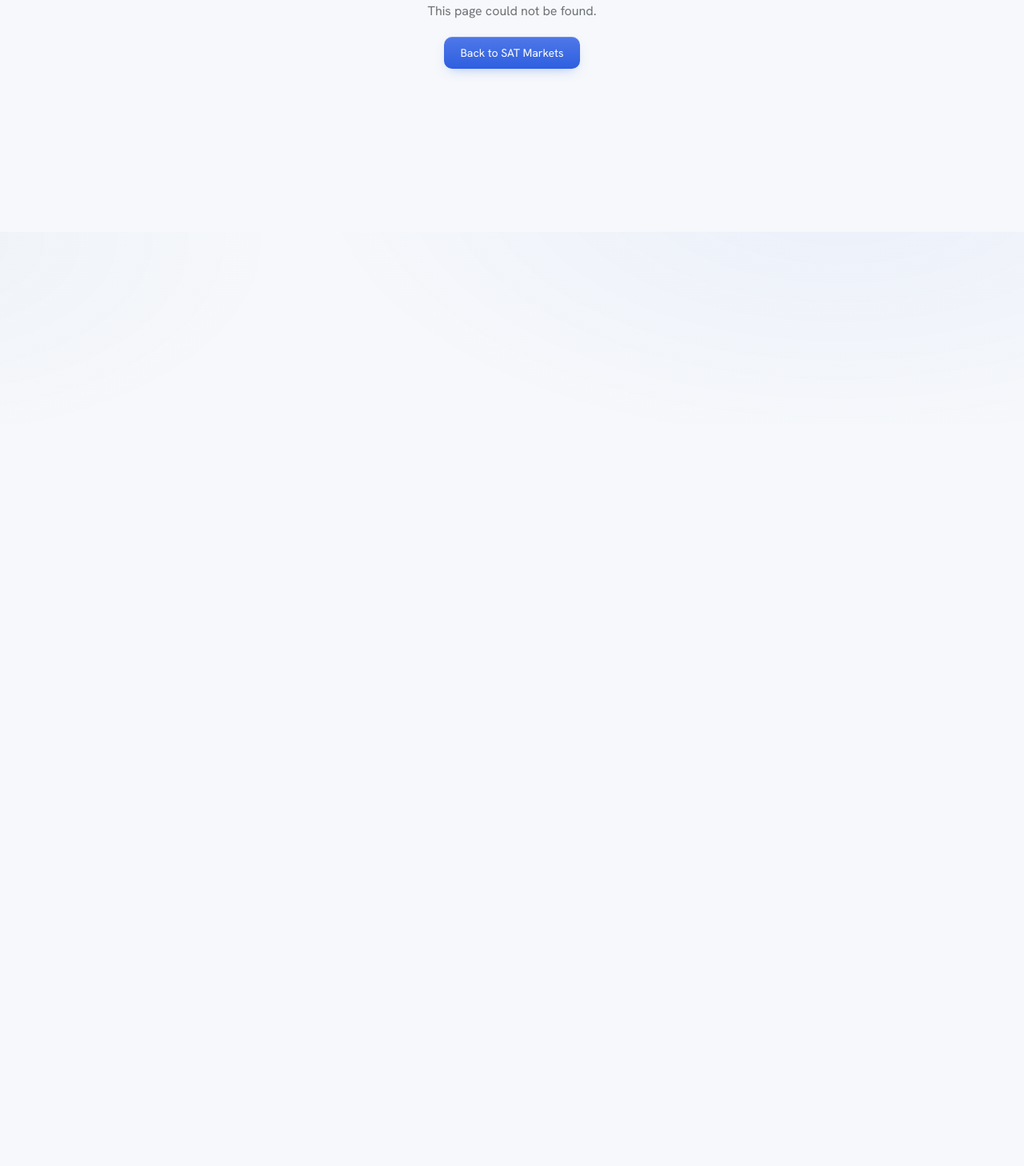
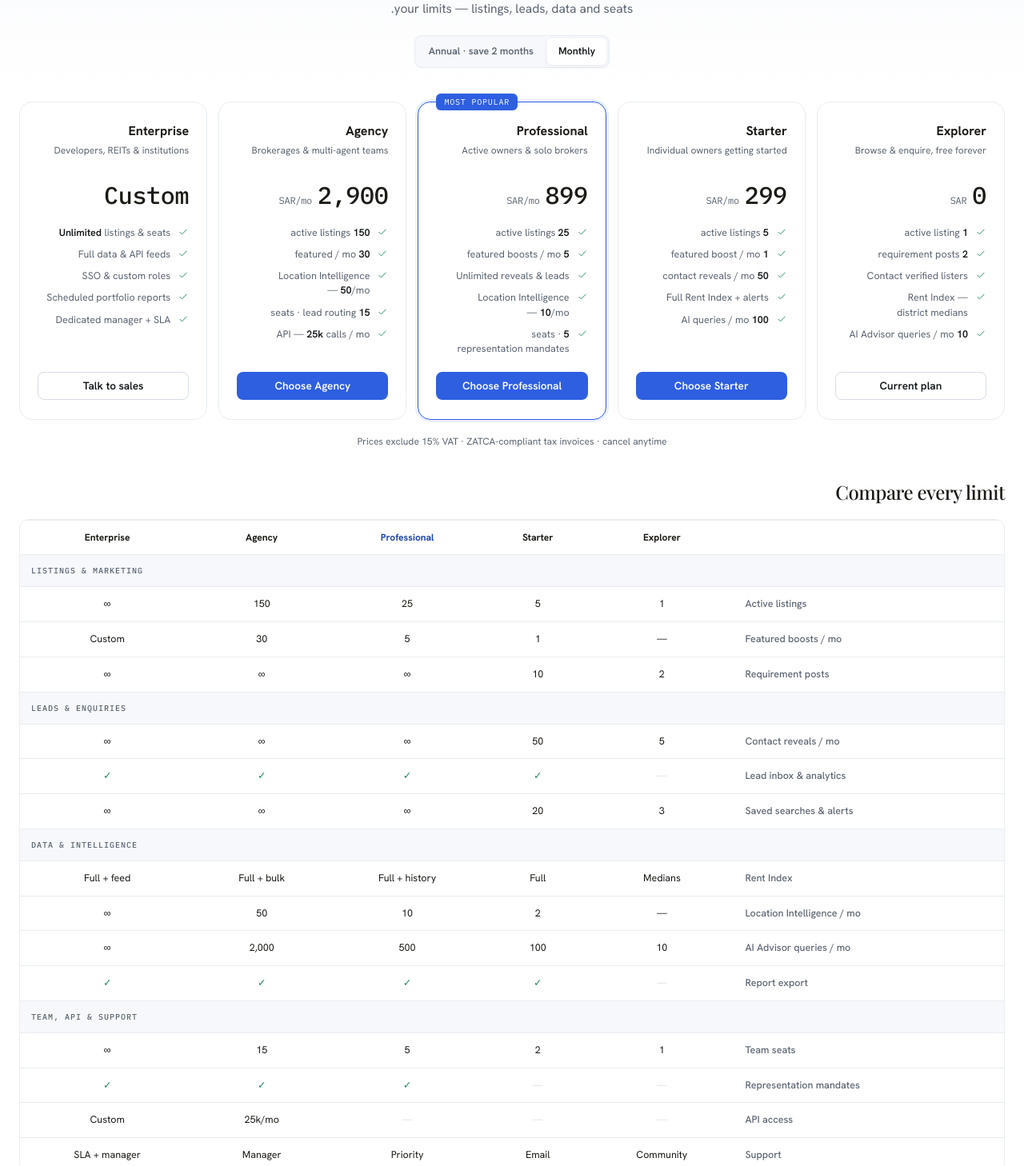
Before and after one commit to saleemzeidan123/satmarkets, a Next.js app: page /ar/pricing in a window 1280 px wide. Before the commit this address had no page. Shown: the part 270-1728 px from the top of the page at 80% size. Before the commit the page ends 800 px from the top, so only its background shows below. Built offline with nearby package versions, Linux system fonts and the light colour scheme.

Commit message:
feat(pricing): membership grades + comparison matrix

```diff
--- /dev/null
+++ b/src/app/[locale]/pricing/page.tsx
@@ -0,0 +1,86 @@
+import { isLocale } from "@/i18n/config";
+import { notFound } from "next/navigation";
+import { Icon } from "@/components/satkit";
+
+type Tier = { nm: string; who: string; price: string; unit: string; feat: boolean; ghost?: boolean; cta: string; pts: string[] };
+
+export default function PricingPage({ params }: { params: { locale: string } }) {
+  if (!isLocale(params.locale)) notFound();
+  const tiers: Tier[] = [
+    { nm: "Explorer", who: "Browse & enquire, free forever", price: "0", unit: "SAR", feat: false, ghost: true, cta: "Current plan",
+      pts: ["<b>1</b> active listing", "<b>2</b> requirement posts", "Contact verified listers", "Rent Index — district medians", "<b>10</b> AI Advisor queries / mo"] },
+    { nm: "Starter", who: "Individual owners getting started", price: "299", unit: "SAR/mo", feat: false, cta: "Choose Starter",
+      pts: ["<b>5</b> active listings", "<b>1</b> featured boost / mo", "<b>50</b> contact reveals / mo", "Full Rent Index + alerts", "<b>100</b> AI queries / mo"] },
+    { nm: "Professional", who: "Active owners & solo brokers", price: "899", unit: "SAR/mo", feat: true, cta: "Choose Professional",
+      pts: ["<b>25</b> active listings", "<b>5</b> featured boosts / mo", "Unlimited reveals & leads", "Location Intelligence — <b>10</b>/mo", "<b>5</b> seats · representation mandates"] },
+    { nm: "Agency", who: "Brokerages & multi-agent teams", price: "2,900", unit: "SAR/mo", feat: false, cta: "Choose Agency",
+      pts: ["<b>150</b> active listings", "<b>30</b> featured / mo", "Location Intelligence — <b>50</b>/mo", "<b>15</b> seats · lead routing", "API — <b>25k</b> calls / mo"] },
+    { nm: "Enterprise", who: "Developers, REITs & institutions", price: "Custom", unit: "", feat: false, ghost: true, cta: "Talk to sales",
+      pts: ["<b>Unlimited</b> listings & seats", "Full data & API feeds", "SSO & custom roles", "Scheduled portfolio reports", "Dedicated manager + SLA"] },
+  ];
+  const matrix: string[][] = [
+    ["grp", "Listings & marketing"],
+    ["Active listings", "1", "5", "25", "150", "∞"],
+    ["Featured boosts / mo", "—", "1", "5", "30", "Custom"],
+    ["Requirement posts", "2", "10", "∞", "∞", "∞"],
+    ["grp", "Leads & enquiries"],
+    ["Contact reveals / mo", "5", "50", "∞", "∞", "∞"],
+    ["Lead inbox & analytics", "no", "yes", "yes", "yes", "yes"],
+    ["Saved searches & alerts", "3", "20", "∞", "∞", "∞"],
+    ["grp", "Data & intelligence"],
+    ["Rent Index", "Medians", "Full", "Full + history", "Full + bulk", "Full + feed"],
+    ["Location Intelligence / mo", "—", "2", "10", "50", "∞"],
+    ["AI Advisor queries / mo", "10", "100", "500", "2,000", "∞"],
+    ["Report export", "no", "yes", "yes", "yes", "yes"],
+    ["grp", "Team, API & support"],
+    ["Team seats", "1", "2", "5", "15", "∞"],
+    ["Representation mandates", "no", "no", "yes", "yes", "yes"],
+    ["API access", "no", "no", "no", "25k/mo", "Custom"],
+    ["Support", "Community", "Email", "Priority", "Manager", "SLA + manager"],
+  ];
+  const cell = (v: string) => v === "yes" ? <span className="yes">✓</span> : v === "no" ? <span className="no">—</span> : <span className="tnum">{v}</span>;
+  return (
+    <div style={{ background: "var(--paper)" }}>
+      <div style={{ padding: "48px 24px 28px", textAlign: "center", background: "linear-gradient(180deg,var(--cool),var(--paper))" }}>
+        <div className="eyebrow">Membership</div>
+        <h1 className="serif" style={{ fontSize: "clamp(30px,5vw,40px)", fontWeight: 500, letterSpacing: "-.02em", margin: "12px 0 0" }}>Plans that scale with how you use the exchange</h1>
+        <p className="muted" style={{ fontSize: 15.5, maxWidth: 560, margin: "14px auto 0" }}>Every grade includes verified listings and the Rent Index. Higher grades raise your limits — listings, leads, data and seats.</p>
+        <div className="seg" style={{ display: "inline-flex", marginTop: 22 }}><span className="on">Monthly</span><span>Annual · save 2 months</span></div>
+      </div>
+      <div style={{ maxWidth: 1360, margin: "0 auto" }}>
+        <div className="tier-grid" style={{ padding: "14px 24px 8px" }}>
+          {tiers.map((t, i) => (
+            <div key={i} className={"tier" + (t.feat ? " feat" : "")}>
+              {t.feat && <span className="ribbon">Most popular</span>}
+              <div className="nm">{t.nm}</div>
+              <div className="who">{t.who}</div>
+              <div className="price">{t.price}{t.unit && <small> {t.unit}</small>}</div>
+              <ul>
+                {t.pts.map((p, j) => <li key={j}><span className="ck"><Icon.check size={14} /></span><span dangerouslySetInnerHTML={{ __html: p }} /></li>)}
+              </ul>
+              <div style={{ flex: 1 }} />
+              <span className={"btn " + (t.ghost ? "secondary" : "primary")} style={{ justifyContent: "center", marginTop: 20 }}>{t.cta}</span>
+            </div>
+          ))}
+        </div>
+        <p className="muted" style={{ textAlign: "center", fontSize: 12, margin: "10px 0 0" }}>Prices exclude 15% VAT · ZATCA-compliant tax invoices · cancel anytime</p>
+
+        <div style={{ padding: "36px 24px 48px" }}>
+          <h2 className="serif" style={{ fontSize: 24, fontWeight: 500, letterSpacing: "-.02em", margin: "0 0 16px" }}>Compare every limit</h2>
+          <div className="card" style={{ overflow: "hidden", boxShadow: "none" }}>
+            <div style={{ overflowX: "auto" }}>
+              <table className="matrix">
+                <thead><tr><th></th><th>Explorer</th><th>Starter</th><th style={{ color: "var(--azure-d)" }}>Professional</th><th>Agency</th><th>Enterprise</th></tr></thead>
+                <tbody>
+                  {matrix.map((r, i) => r[0] === "grp"
+                    ? <tr key={i} className="grp"><td colSpan={6}>{r[1]}</td></tr>
+                    : <tr key={i}><td>{r[0]}</td>{r.slice(1).map((v, j) => <td key={j}>{cell(v)}</td>)}</tr>)}
+                </tbody>
+              </table>
+            </div>
+          </div>
+        </div>
+      </div>
+    </div>
+  );
+}
--- a/src/styles/sat-platform.css
+++ b/src/styles/sat-platform.css
@@ -267,3 +267,25 @@
 @media(max-width:560px){.lform-grid{grid-template-columns:1fr!important}}
 
 @media(max-width:760px){.hero-band{padding:32px 22px!important}.hero-band-grid{grid-template-columns:1fr!important;gap:24px!important}}
+/* pricing tiers + matrix */
+.tier{border:1px solid var(--silver);border-radius:16px;background:var(--paper);padding:24px 22px;display:flex;flex-direction:column;position:relative;}
+.tier.feat{border-color:var(--azure);box-shadow:0 0 0 3px var(--azure-wash);}
+.tier .ribbon{position:absolute;top:-11px;left:22px;background:var(--azure);color:#fff;font-family:var(--mono);font-size:10px;letter-spacing:.08em;text-transform:uppercase;padding:3px 10px;border-radius:6px;}
+.tier .nm{font-size:16px;font-weight:700;}
+.tier .who{font-size:12px;color:var(--slate);margin-top:3px;min-height:32px;}
+.tier .price{font-family:var(--mono);font-size:30px;font-weight:500;letter-spacing:-.01em;margin-top:10px;}
+.tier .price small{font-size:12px;color:var(--slate);font-weight:400;}
+.tier ul{list-style:none;margin:16px 0 0;padding:0;display:flex;flex-direction:column;gap:9px;}
+.tier li{font-size:12.5px;color:var(--slate);display:flex;gap:9px;align-items:flex-start;line-height:1.45;}
+.tier li b{color:var(--ink);font-weight:600;}
+.tier li .ck{color:var(--green);flex:none;margin-top:1px;}
+.matrix{width:100%;border-collapse:collapse;min-width:720px;}
+.matrix th,.matrix td{padding:12px 14px;text-align:center;font-size:12.5px;border-top:1px solid var(--silver);}
+.matrix th{font-size:12px;}
+.matrix td:first-child,.matrix th:first-child{text-align:left;color:var(--slate);font-weight:500;}
+.matrix tr.grp td{background:var(--cool);font-family:var(--mono);font-size:10px;letter-spacing:.1em;text-transform:uppercase;color:var(--slate);text-align:left;}
+.matrix .yes{color:var(--green);} .matrix .no{color:var(--silver-2);}
+.matrix td.tnum{font-family:var(--mono);}
+.tier-grid{display:grid;grid-template-columns:repeat(5,1fr);gap:14px;align-items:stretch;}
+@media(max-width:1080px){.tier-grid{grid-template-columns:repeat(2,1fr)}}
+@media(max-width:560px){.tier-grid{grid-template-columns:1fr}}
```
